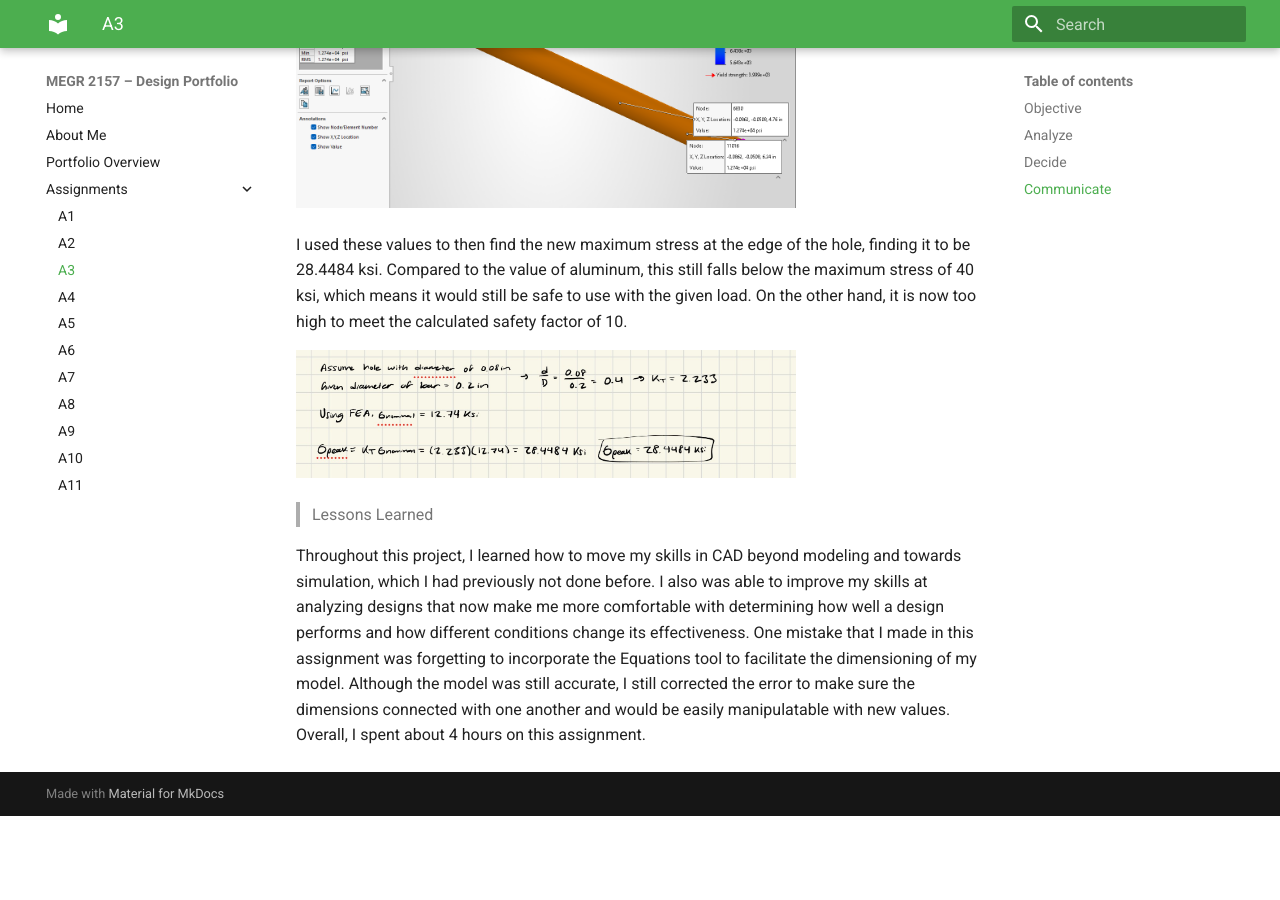
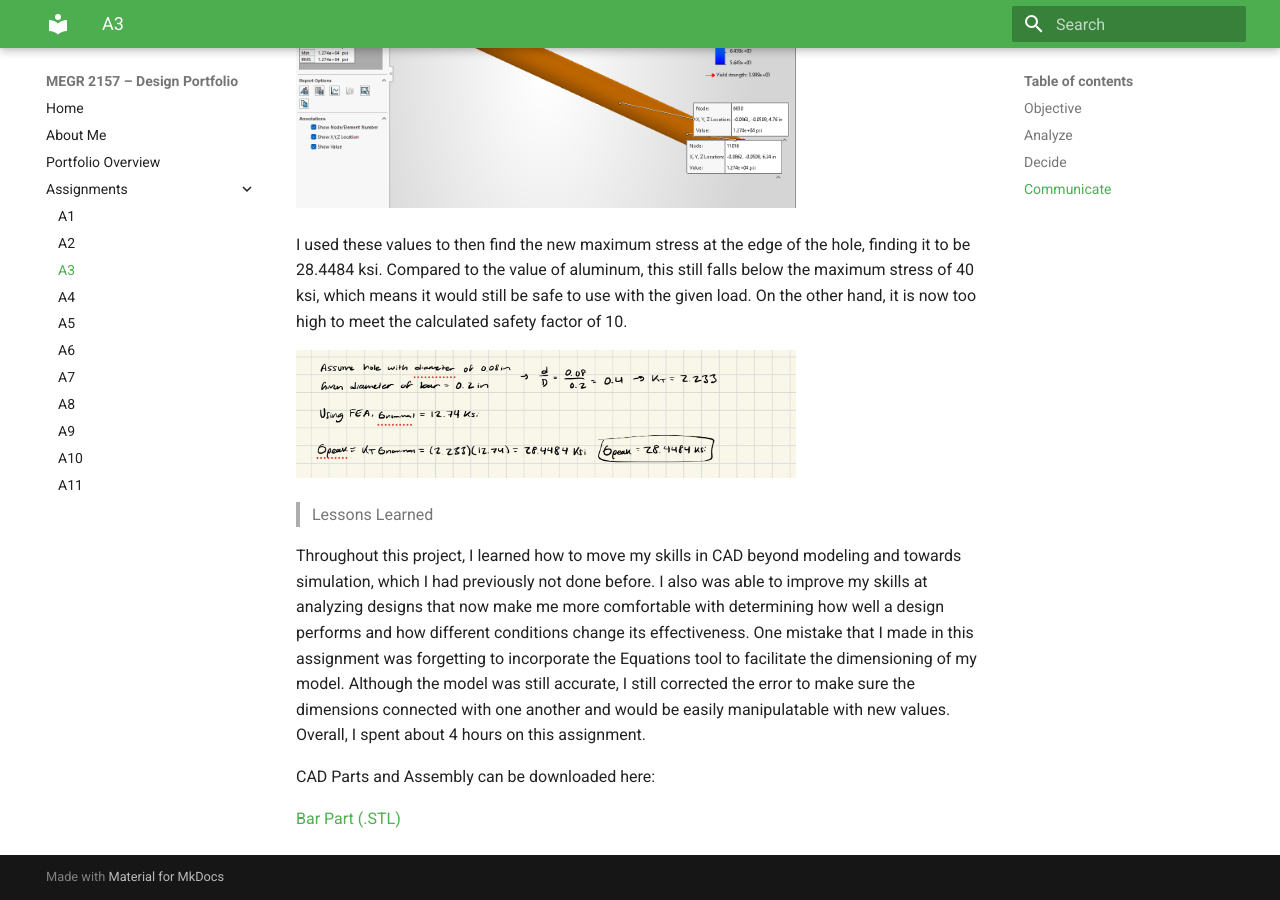
Before and after one commit to bsalvi7/megr2156-portfolio, an MkDocs documentation site: the page built from docs/assignments/A03/index.md, in a window 1280 px wide and 900 px high, scrolled down 8226 px. Built offline with MkDocs 1.6.1 and Material for MkDocs 9.7.7, drawn with Linux system fonts in a browser that asks for light colours; before the commit the page ends 9042 px from its top, so only the background shows below that.

Commit message:
Update index.md

```diff
--- a/docs/assignments/A03/index.md
+++ b/docs/assignments/A03/index.md
@@ -105,3 +105,9 @@ I used these values to then find the new maximum stress at the edge of the hole,
 >Lessons Learned
 
 Throughout this project, I learned how to move my skills in CAD beyond modeling and towards simulation, which I had previously not done before. I also was able to improve my skills at analyzing designs that now make me more comfortable with determining how well a design performs and how different conditions change its effectiveness. One mistake that I made in this assignment was forgetting to incorporate the Equations tool to facilitate the dimensioning of my model. Although the model was still accurate, I still corrected the error to make sure the dimensions connected with one another and would be easily manipulatable with new values. Overall, I spent about 4 hours on this assignment.
+
+CAD Parts and Assembly can be downloaded here:
+
+<a href="A3 Bar.zip" download>
+  Bar Part (.STL)
+</a>
```
